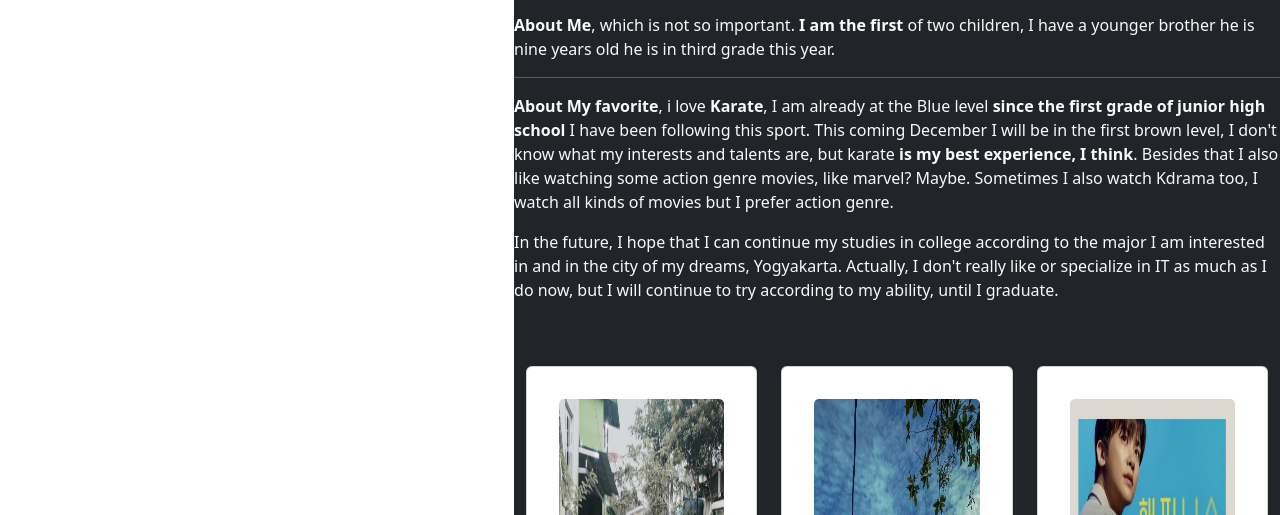
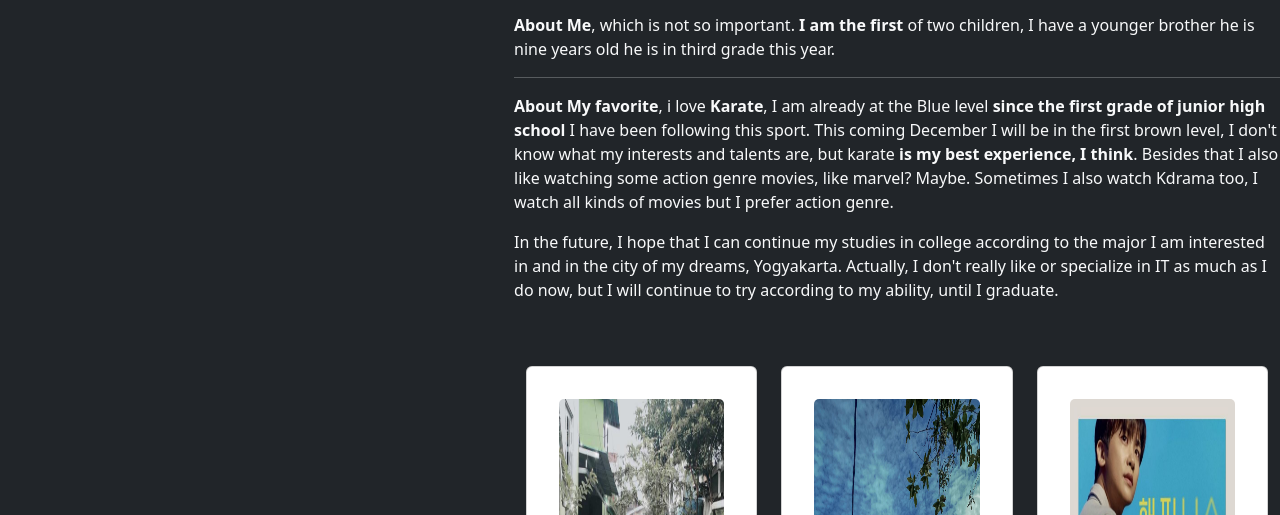
Before and after one commit to melviiniaa/vite-project, a website built with Vite: page about/index.html in a window 1280 px wide. Shown: the part 73-588 px from the top of the page. Built offline with nearby package versions, Linux system fonts and the light colour scheme.

Commit message:
first commit

```diff
--- a/about/index.html
+++ b/about/index.html
@@ -10,7 +10,7 @@
     <title>desylieedane</title>
 
   </head>
-  <body>
+  <body class="bg-dark">
     <nav class="navbar navbar-expand-lg navbar-dark bg-dark text-light sticky-top">
         <div class="container-fluid">
           <a class="navbar-brand" href="#">MELVIN'PROFILE</a>
```
Also changed, not shown: gallery/index.html (+1 -1 lines), index.html (+1 -1 lines), sosmed/index.html (+1 -1 lines).
